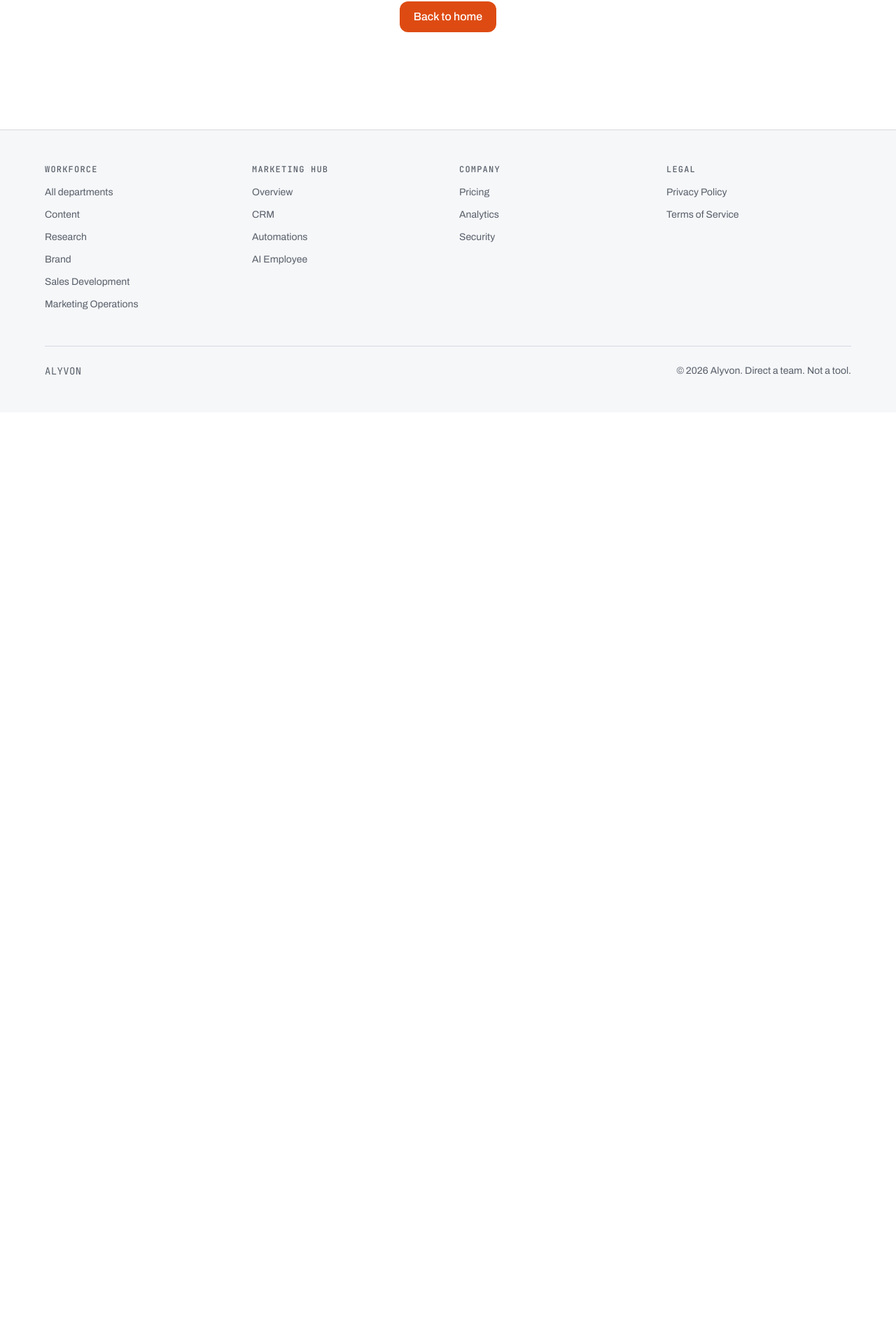
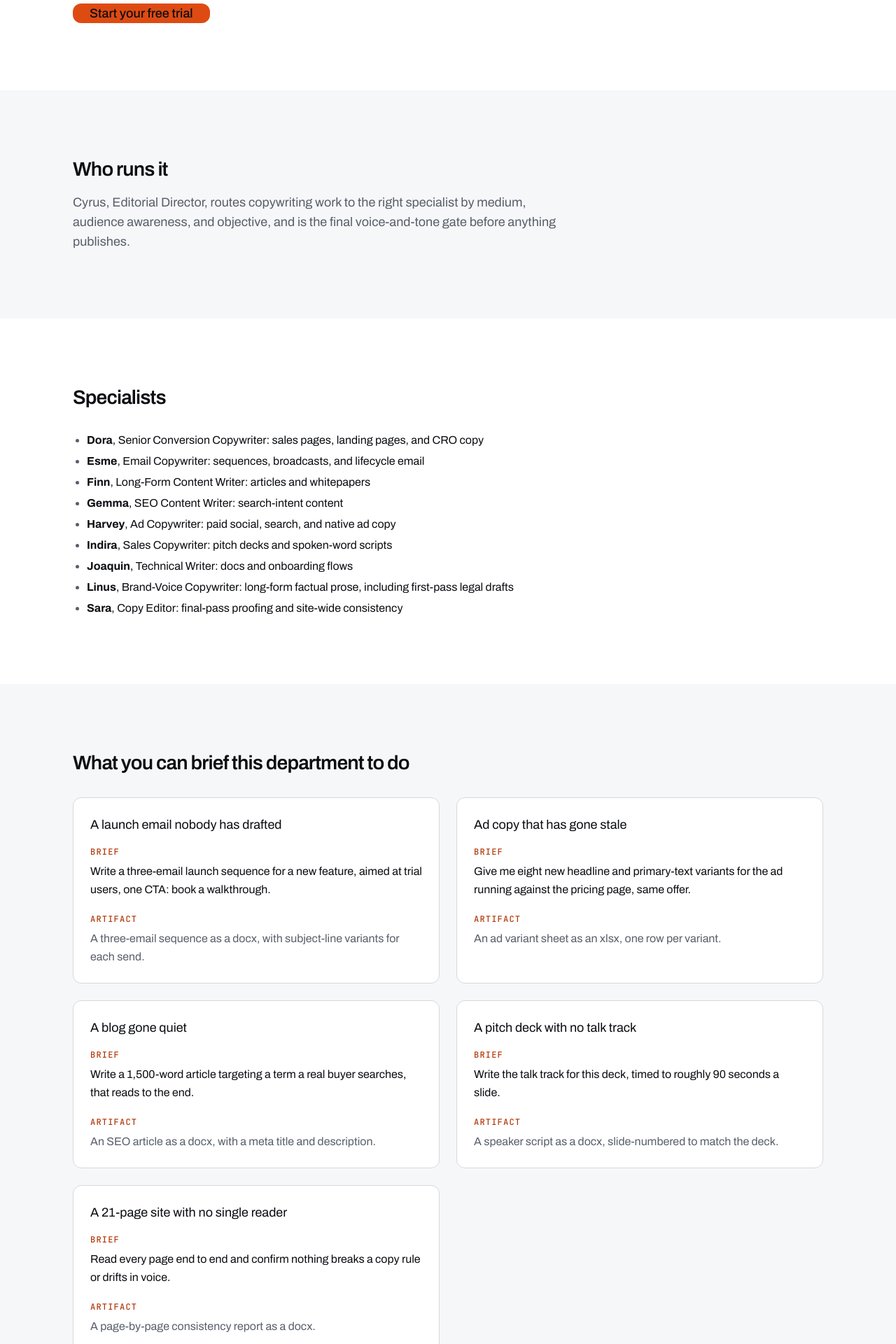
Before and after one commit to alyvonai/alyvon-marketing-site, a Next.js app: page /workforce/content in a window 1280 px wide. Before the commit this address had no page. Shown: the part 360-2280 px from the top of the page at 70% size. Before the commit the page ends 949 px from the top, so only its background shows below. Built offline with nearby package versions, Linux system fonts and the light colour scheme.

Commit message:
feat: add content and editorial department page

```diff
--- /dev/null
+++ b/app/workforce/content/page.tsx
@@ -0,0 +1,202 @@
+import Link from "next/link"
+import { buttonVariants } from "@/components/ui/button"
+import { Card, CardContent, CardDescription, CardHeader, CardTitle } from "@/components/ui/card"
+import { List } from "@/components/ui/typography"
+import { Section } from "@/components/marketing/section"
+import { Hero } from "@/components/marketing/hero"
+import { CtaBand } from "@/components/marketing/cta-band"
+import { cn } from "@/lib/utils"
+import { buildMetadata } from "@/lib/metadata"
+
+// Copy pulled verbatim from Library deliverable 8d4b0d0b-d24b-4e6b-a8f9-e55ea2b7fc34
+// (Ticket 0i, final -- "every department is on every plan" framing). Vertical-neutral
+// per docs/tickets-2-21-manifest.md: this department page does not invent an industry
+// focus beyond what the source copy states.
+
+export const metadata = buildMetadata({
+  title: "Content and Editorial - Alyvon",
+  description:
+    "Content and Editorial: Writes and edits every word a customer reads before they buy and every word they receive after.",
+  path: "/workforce/content",
+})
+
+const SPECIALISTS = [
+  { name: "Dora", line: "Senior Conversion Copywriter: sales pages, landing pages, and CRO copy" },
+  { name: "Esme", line: "Email Copywriter: sequences, broadcasts, and lifecycle email" },
+  { name: "Finn", line: "Long-Form Content Writer: articles and whitepapers" },
+  { name: "Gemma", line: "SEO Content Writer: search-intent content" },
+  { name: "Harvey", line: "Ad Copywriter: paid social, search, and native ad copy" },
+  { name: "Indira", line: "Sales Copywriter: pitch decks and spoken-word scripts" },
+  { name: "Joaquin", line: "Technical Writer: docs and onboarding flows" },
+  { name: "Linus", line: "Brand-Voice Copywriter: long-form factual prose, including first-pass legal drafts" },
+  { name: "Sara", line: "Copy Editor: final-pass proofing and site-wide consistency" },
+]
+
+const USE_CASES = [
+  {
+    title: "A launch email nobody has drafted",
+    brief:
+      "Write a three-email launch sequence for a new feature, aimed at trial users, one CTA: book a walkthrough.",
+    artifact: "A three-email sequence as a docx, with subject-line variants for each send.",
+  },
+  {
+    title: "Ad copy that has gone stale",
+    brief:
+      "Give me eight new headline and primary-text variants for the ad running against the pricing page, same offer.",
+    artifact: "An ad variant sheet as an xlsx, one row per variant.",
+  },
+  {
+    title: "A blog gone quiet",
+    brief: "Write a 1,500-word article targeting a term a real buyer searches, that reads to the end.",
+    artifact: "An SEO article as a docx, with a meta title and description.",
+  },
+  {
+    title: "A pitch deck with no talk track",
+    brief: "Write the talk track for this deck, timed to roughly 90 seconds a slide.",
+    artifact: "A speaker script as a docx, slide-numbered to match the deck.",
+  },
+  {
+    title: "A 21-page site with no single reader",
+    brief: "Read every page end to end and confirm nothing breaks a copy rule or drifts in voice.",
+    artifact: "A page-by-page consistency report as a docx.",
+  },
+]
+
+const PAIRS_WITH = [
+  {
+    department: "Research and Insights",
+    copy:
+      "Research hands Content the verified facts and the discard register. Content will not publish a claim Research hasn't corroborated. Together they produce a claims-checked page, such as a pricing FAQ or a security page, neither could produce alone.",
+  },
+  {
+    department: "Brand",
+    copy:
+      "Brand hands Content the voice rules and the positioning spine before a word is written. Together they produce a page that reads in one company voice and matches the canonical sell.",
+  },
+  {
+    department: "Sales Development",
+    copy:
+      "Sales Development's field-heard objections shape the objection language Content writes. Together they produce a pricing FAQ that pairs a real objection with a claim Content can defend.",
+  },
+  {
+    department: "Marketing Operations",
+    copy:
+      "Marketing Operations names which ad or landing page is underperforming and why. Together they produce a tested ad variant sheet neither could produce alone.",
+  },
+]
+
+export default function ContentDepartmentPage() {
+  return (
+    <>
+      <Hero
+        eyebrow="Department"
+        heading="Content and Editorial"
+        subhead="Writes and edits every word a customer reads before they buy and every word they receive after."
+        actions={
+          <Link href="/login" className={cn(buttonVariants({ size: "lg" }))}>
+            Start your free trial
+          </Link>
+        }
+      />
+
+      <Section tone="surface">
+        <div className="flex max-w-[720px] flex-col gap-4">
+          <h2 className="text-display-m text-text-primary">Who runs it</h2>
+          <p className="text-body-l text-text-secondary">
+            Cyrus, Editorial Director, routes copywriting work to the right specialist by medium,
+            audience awareness, and objective, and is the final voice-and-tone gate before
+            anything publishes.
+          </p>
+        </div>
+      </Section>
+
+      <Section tone="canvas">
+        <div className="flex flex-col gap-8">
+          <h2 className="text-display-m text-text-primary">Specialists</h2>
+          <List className="max-w-[720px]">
+            {SPECIALISTS.map((s) => (
+              <li key={s.name}>
+                <strong className="text-text-primary">{s.name}</strong>, {s.line}
+              </li>
+            ))}
+          </List>
+        </div>
+      </Section>
+
+      <Section tone="surface">
+        <div className="flex flex-col gap-8">
+          <h2 className="text-display-m text-text-primary">
+            What you can brief this department to do
+          </h2>
+          <div className="grid gap-6 lg:grid-cols-2">
+            {USE_CASES.map((uc) => (
+              <Card key={uc.title}>
+                <CardHeader>
+                  <CardTitle className="text-body-l">{uc.title}</CardTitle>
+                </CardHeader>
+                <CardContent className="flex flex-col gap-4">
+                  <div>
+                    <span className="font-mono text-label uppercase text-accent-strong">
+                      Brief
+                    </span>
+                    <p className="mt-1 text-body text-text-primary">{uc.brief}</p>
+                  </div>
+                  <div>
+                    <span className="font-mono text-label uppercase text-accent-strong">
+                      Artifact
+                    </span>
+                    <p className="mt-1 text-body text-text-secondary">{uc.artifact}</p>
+                  </div>
+                </CardContent>
+              </Card>
+            ))}
+          </div>
+        </div>
+      </Section>
+
+      <Section tone="canvas">
+        <div className="flex max-w-[720px] flex-col gap-4">
+          <h2 className="text-display-m text-text-primary">Pricing</h2>
+          <p className="text-body-l text-text-primary">
+            Content is one of three departments included in Starter at $299 a month.
+          </p>
+          <p className="text-body text-text-secondary">
+            There is no per-department add-on fee. Once a department is included in your plan,
+            every seat on that plan can brief it directly, the same as any other included
+            department.
+          </p>
+        </div>
+      </Section>
+
+      <Section tone="surface">
+        <div className="flex flex-col gap-8">
+          <h2 className="text-display-m text-text-primary">Pairs with</h2>
+          <div className="grid gap-6 sm:grid-cols-2 lg:grid-cols-3">
+            {PAIRS_WITH.map((p) => (
+              <Card key={p.department}>
+                <CardHeader>
+                  <CardTitle className="text-body-l">{p.department}</CardTitle>
+                  <CardDescription>{p.copy}</CardDescription>
+                </CardHeader>
+              </Card>
+            ))}
+          </div>
+          <p className="max-w-[720px] text-body text-text-secondary">
+            Pairing departments costs nothing extra beyond your plan. Starter already includes
+            three departments working together at no added charge; upgrading unlocks more
+            departments for every seat, not one department at a time.
+          </p>
+        </div>
+      </Section>
+
+      <CtaBand
+        heading="Brief Content and Editorial this week."
+        actions={
+          <Link href="/login" className={cn(buttonVariants({ size: "lg" }))}>
+            Start your free trial
+          </Link>
+        }
+      />
+    </>
+  )
+}
```
